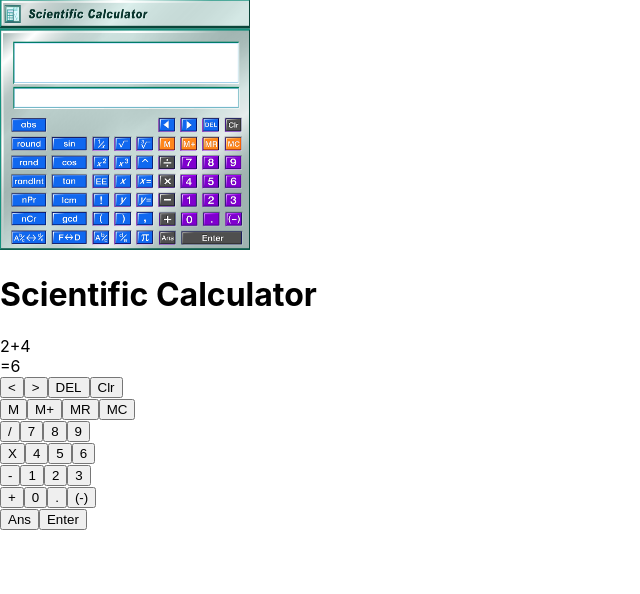
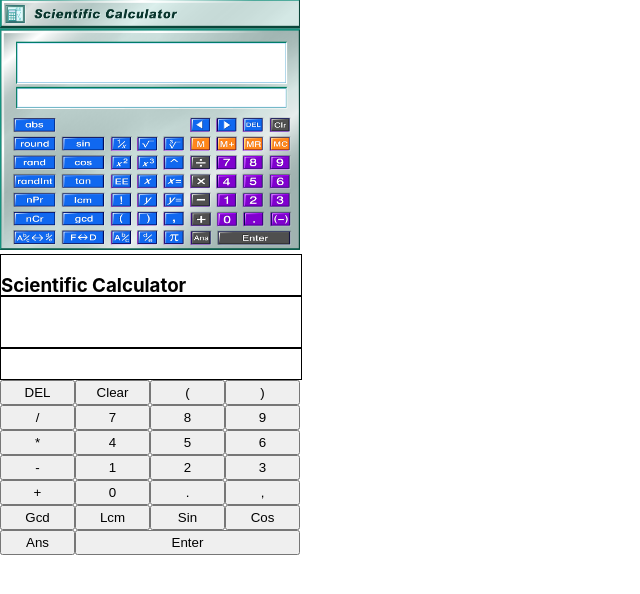
Before and after one commit to kshitizdoon/calculator, a React (Create React App) app: page / in a window 1280 px wide. Shown: the top 594 px of the page, without its empty margins (0-640 px from the left). Built offline with nearby package versions, Linux system fonts and the light colour scheme.

Commit message:
Second Commit

```diff
--- a/src/App.css
+++ b/src/App.css
@@ -1,38 +1,19 @@
-.App {
-  text-align: center;
+/* .screen{
+  border: 1px solid black;
+  width: 300px;
+} */
+.header{
+  width: 300px;
+  height: 40px;
+  border: 1px solid black;
 }
-
-.App-logo {
-  height: 40vmin;
-  pointer-events: none;
+.screen__calculation{
+  width: 300px;
+  height: 50px;
+  border: 1px solid black;
 }
-
-@media (prefers-reduced-motion: no-preference) {
-  .App-logo {
-    animation: App-logo-spin infinite 20s linear;
-  }
+.screen__results{
+  width: 300px;
+  height: 30px;
+  border: 1px solid black;
 }
-
-.App-header {
-  background-color: #282c34;
-  min-height: 100vh;
-  display: flex;
-  flex-direction: column;
-  align-items: center;
-  justify-content: center;
-  font-size: calc(10px + 2vmin);
-  color: white;
-}
-
-.App-link {
-  color: #61dafb;
-}
-
-@keyframes App-logo-spin {
-  from {
-    transform: rotate(0deg);
-  }
-  to {
-    transform: rotate(360deg);
-  }
-}
--- a/src/App.js
+++ b/src/App.js
@@ -1,24 +1,58 @@
 import './App.css';
 import Pic from './assets/calc_img.png';
 import Buttons from "./Buttons.js"
+import {useState} from 'react'
+import Evaluate from "./Evaluate.js"
+
 function App() {
+  const [calc, setCalc] = useState("");
+  const [res, setRes] = useState("");
+
+  function ChangCalc(button){
+    if(button==="Clear"){
+        setCalc(
+          prevCalc => ("")
+        )
+        setRes(
+          prevRes => ("")
+        )
+
+    }
+    else if(button==="DEL"){
+      setCalc(
+        prevCalc => (prevCalc.slice(0, prevCalc.length-1))
+      )
+    }
+    else if(button==="Ans"){
+      setRes(
+        prevRes => (Evaluate(calc))
+      )
+    }
+    else{
+      setCalc(
+        prevCalc => (
+          prevCalc+button
+        )
+      )
+    }
+  }
   return (
     <div>
-      <img src = {Pic} className="calc_img" width={250} height={250}></img>
+      <img src = {Pic} className="calc_img" width={300} height={250}></img>
       <div className='container'>
         <div className='header'>
-          <h1>Scientific Calculator</h1>
+          <h3>Scientific Calculator</h3>
         </div>
         <div className='screen'>
-          <div className='calculation_screen'>
-            2+4
+          <div className='screen__calculation'>
+            {calc}
           </div>
-          <div className='results_screen'>
-            =6
+          <div className='screen__results'>
+            {res}
           </div>
         </div>
         <div className='buttons'>
-          <Buttons />
+          <Buttons handleClick = {ChangCalc} state = {calc}/>
         </div>
       </div>
     </div>
--- a/src/Buttons.css
+++ b/src/Buttons.css
@@ -0,0 +1,14 @@
+.button__grid{
+    display: flex;
+    width: 10px;
+    height:10px;
+    flex-direction: row;
+}
+.button__enter{
+    width: 225px;
+    height:25px;
+}
+.button{
+    width: 75px;
+    height:25px;
+}
--- a/src/Buttons.js
+++ b/src/Buttons.js
@@ -1,27 +1,27 @@
-// import './Buttons.css';
-import { useTable } from 'react-table';
-import ReactTable from 'react-table';
-import React, { Component } from 'react';
-// import "react-table/react-table.css";
-
-function Buttons() {
+import './Buttons.css';
+import React, { Component,useState } from 'react';
+function Buttons(props) {
   let strings = [
-    ["<",">","DEL","Clr"],
-    ["M","M+","MR","MC"],
+    ["DEL","Clear","(",")"],
     ["/","7","8","9"],
-    ["X","4","5","6"],
+    ["*","4","5","6"],
     ["-","1","2","3"],
-    ["+","0",".","(-)"],
+    ["+","0",".",","],
+    ["Gcd","Lcm","Sin","Cos"],
     ["Ans","Enter"]
   ];
   return (
-    <div>
+    <div className='button_grid'>
         {
             strings.map(row=>(
-                <div>
-                    {row.map(buttons=>(
-                        <button>{buttons}</button>
-                    ))}
+                <div className='button_rows'>
+                    {row.map(buttons=>
+                        buttons === "Enter"?
+                        (<button className='button__enter' >{buttons}</button>)
+                        :
+                        (<button onClick={() => props.handleClick(buttons)}   className='button'>{buttons}</button>)
+                    )
+                }
                 </div>
             ))
         }
--- /dev/null
+++ b/src/Evaluate.js
@@ -0,0 +1,151 @@
+import React from 'react'
+
+function Evaluate(expression)
+    {
+        let tokens = expression.split('');
+
+         // Stack for numbers: 'values'
+        let values = [];
+
+        // Stack for Operators: 'ops'
+        let ops = [];
+
+        for (let i = 0; i < tokens.length; i++)
+        {
+             // Current token is a whitespace, skip it
+            if (tokens[i] === ' ')
+            {
+                continue;
+            }
+
+            // Current token is a number,
+            // push it to stack for numbers
+            if (tokens[i] >= '0' && tokens[i] <= '9')
+            {
+                let sbuf = "";
+
+                // There may be more than
+                // one digits in number
+                while (i < tokens.length && (tokens[i] >= '0' && tokens[i] <= '9')||(tokens[i]==='.'))
+                {
+                    sbuf = sbuf + tokens[i++];
+                }
+                values.push(parseFloat(sbuf, 10));
+
+                // Right now the i points to
+                // the character next to the digit,
+                // since the for loop also increases
+                // the i, we would skip one
+                //  token position; we need to
+                // decrease the value of i by 1 to
+                // correct the offset.
+                  i--;
+            }
+
+            // Current token is an opening
+            // brace, push it to 'ops'
+            else if (tokens[i] == '(')
+            {
+                ops.push(tokens[i]);
+            }
+
+            // Closing brace encountered,
+            // solve entire brace
+            else if (tokens[i] == ')')
+            {
+                while (ops[ops.length - 1] != '(')
+                {
+                  values.push(applyOp(ops.pop(),
+                                   values.pop(),
+                                  values.pop()));
+                }
+                ops.pop();
+            }
+
+            // Current token is an operator.
+            else if (tokens[i] == '+' ||
+                     tokens[i] == '-' ||
+                     tokens[i] == '*' ||
+                     tokens[i] == '/')
+            {
+
+                // While top of 'ops' has same
+                // or greater precedence to current
+                // token, which is an operator.
+                // Apply operator on top of 'ops'
+                // to top two elements in values stack
+                while (ops.length > 0 &&
+                         hasPrecedence(tokens[i],
+                                     ops[ops.length - 1]))
+                {
+                  values.push(applyOp(ops.pop(),
+                                   values.pop(),
+                                 values.pop()));
+                }
+
+                // Push current token to 'ops'.
+                ops.push(tokens[i]);
+            }
+            else{
+              return "Please Check your Expression Again";
+            }
+        }
+
+        // Entire expression has been
+        // parsed at this point, apply remaining
+        // ops to remaining values
+        while (ops.length > 0)
+        {
+            values.push(applyOp(ops.pop(),
+                             values.pop(),
+                            values.pop()));
+        }
+
+        // Top of 'values' contains
+        // result, return it
+        return values.pop();
+    }
+
+    // Returns true if 'op2' has
+    // higher or same precedence as 'op1',
+    // otherwise returns false.
+    function hasPrecedence(op1, op2)
+    {
+        if (op2 == '(' || op2 == ')')
+        {
+            return false;
+        }
+        if ((op1 == '*' || op1 == '/') &&
+               (op2 == '+' || op2 == '-'))
+        {
+            return false;
+        }
+        else
+        {
+            return true;
+        }
+    }
+    // A utility method to apply an
+    // operator 'op' on operands 'a'
+    // and 'b'. Return the result.
+  function applyOp(op, b, a)
+  {
+      switch (op)
+      {
+      case '+':
+          return a + b;
+      case '-':
+          return a - b;
+      case '*':
+          return a * b;
+      case '/':
+          if (b == 0)
+          {
+              return "Cannot divide by zero";
+          }
+          return parseFloat(a / b, 10);
+      }
+      return 0;
+  }
+
+export default Evaluate;
```
